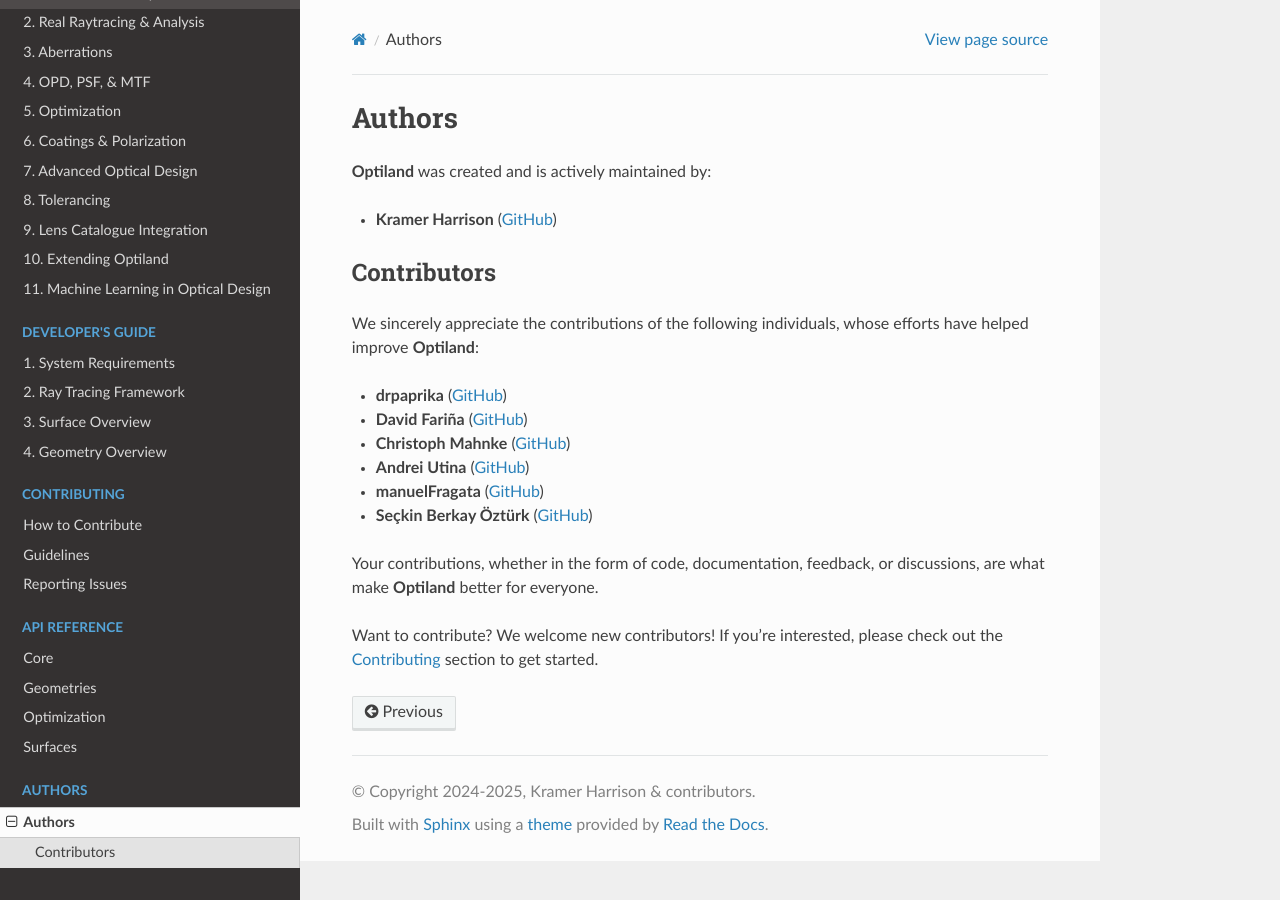
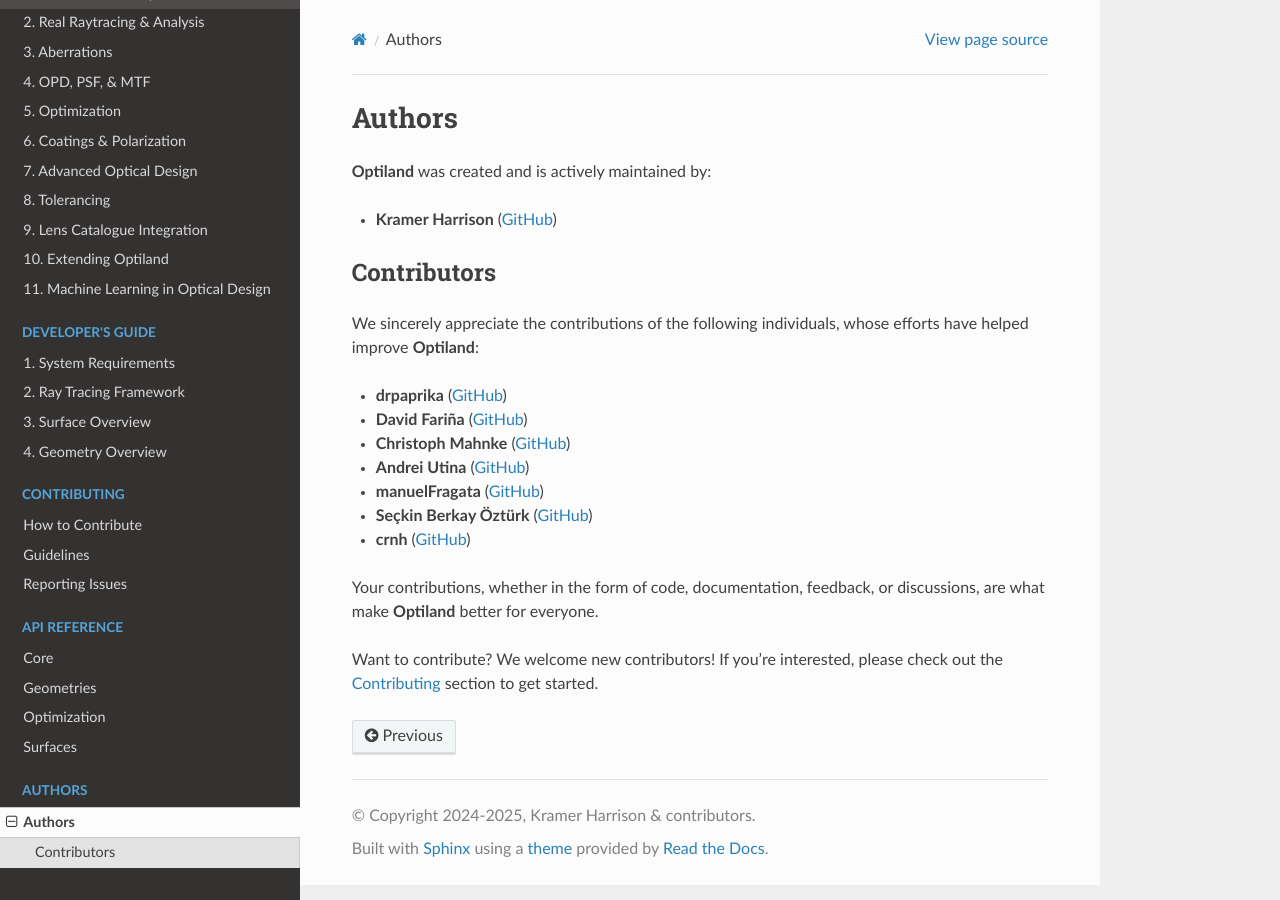
Before and after one commit to HarrisonKramer/optiland, a Sphinx documentation site: the page built from docs/authors.rst, in a window 1280 px wide. Built offline with Sphinx 7.4.7 and the Read the Docs theme 3.1.0, drawn with Linux system fonts in a browser that asks for light colours; pages that are not in the unit, such as notebooks, are missing from menus.

Commit message:
docs: add crnh to the list of contributors in authors.rst

```diff
--- a/docs/authors.rst
+++ b/docs/authors.rst
@@ -18,6 +18,7 @@
 - **Andrei Utina** (`GitHub <https://github.com/AndreiUtina>`_)
 - **manuelFragata** (`GitHub <https://gist.github.com/manuelFragata>`_)
 - **Seçkin Berkay Öztürk** (`GitHub <https://github.com/SeckinBerkay>`_)
+- **crnh** (`GitHub <https://github.com/crnh>`_)
 
 
 Your contributions, whether in the form of code, documentation, feedback, or discussions, are what make **Optiland** better for everyone.
```
